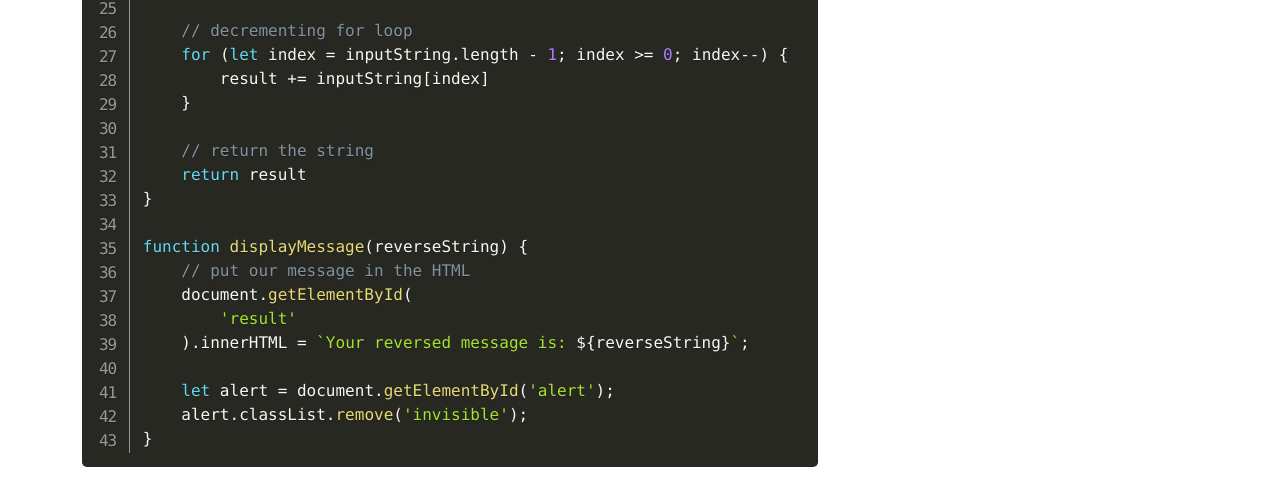
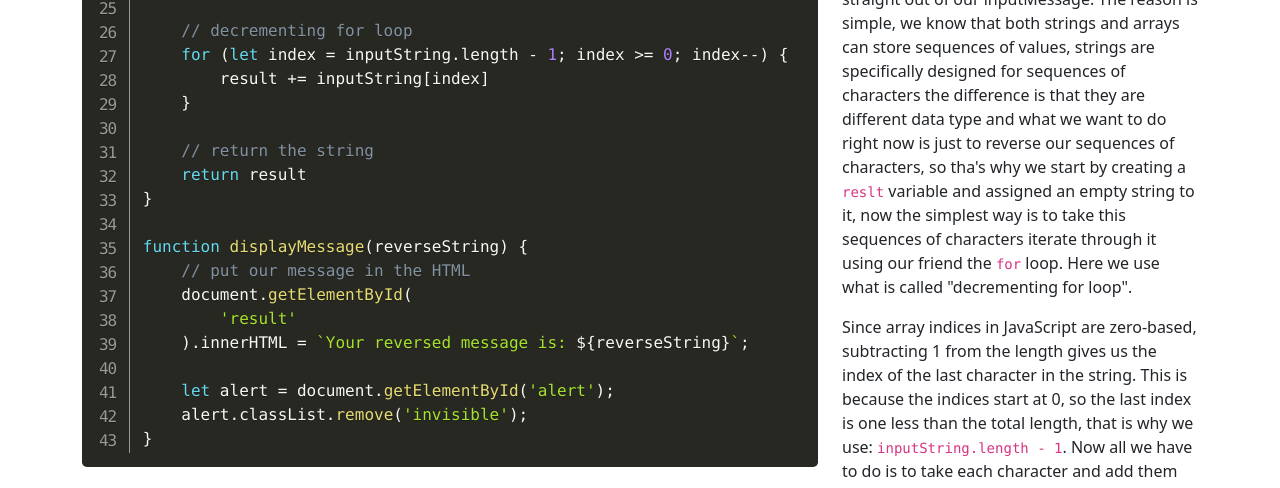
Before and after one commit to fyardlest1/flipitup, a plain HTML site: page code.html in a window 1280 px wide. Shown: the part 744-1232 px from the top of the page. Drawn offline with nearby package versions, Linux system fonts and the light colour scheme.

Commit message:
reverseString function discribe

```diff
--- a/code.html
+++ b/code.html
@@ -175,19 +175,48 @@
 						The <code>getValue</code> The getValue function is the
 						function we call in our HTML page to do the magic. This
 						function takes the message that is passed into the field
-						and store it inside the variable <code>inputMessage</code>, then we
-						validate the message to ensure that the minimum number
-						of characters is at least 2. Then we call two other
-						functions (<code>reverseString</code>, <code>displayMessage</code>) which we will
-						dissect below. Note that we've used the early return to stop having an error
-						message if everything is ok if the message is more than one character.
+						and store it inside the variable
+						<code>inputMessage</code>, then we validate the message
+						to ensure that the minimum number of characters is at
+						least 2. Then we call two other functions
+						(<code>reverseString</code>,
+						<code>displayMessage</code>) which we will dissect
+						below. Note that we've used the early return to stop
+						having an error message if everything is ok if the
+						message is more than one character.
 					</p>
 					<h5>
 						<code>reverseString()</code>
 					</h5>
 					<p>
-						The <code>reverseString</code> function gets the text
-						from the input and display it in a Sweet Alert popup.
+						The <code>reverseString</code> function takes care of
+						the application logic, what actually happens when you
+						insert a message into the field. There are countless
+						ways to reverse a string and perhaps the most popular
+						way you will find anywhere on the internet is without a
+						doubt using the JavaScript Array. But as far as I'm
+						concerned, the simplest way is to use our character
+						string straight out of our inputMessage. The reason is
+						simple, we know that both strings and arrays can store
+						sequences of values, strings are specifically designed
+						for sequences of characters the difference is that they
+						are different data type and what we want to do right now
+						is just to reverse our sequences of characters, so tha's
+						why we start by creating a <code>reslt</code> variable
+						and assigned an empty string to it, now the simplest way
+						is to take this sequences of characters iterate through
+						it using our friend the <code>for</code> loop. Here we
+						use what is called "decrementing for loop".
+					</p>
+					<p>
+						Since array indices in JavaScript are zero-based,
+						subtracting 1 from the length gives us the index of the
+						last character in the string. This is because the
+						indices start at 0, so the last index is one less than
+						the total length, that is why we use:
+						<code>inputString.length - 1</code>. Now all we have to do is
+						to take each character and add them together using string concatenation.
+						And at the end return the result so that we can use it later.
 					</p>
 					<h5>
 						<code>displayMessage()</code>
```
